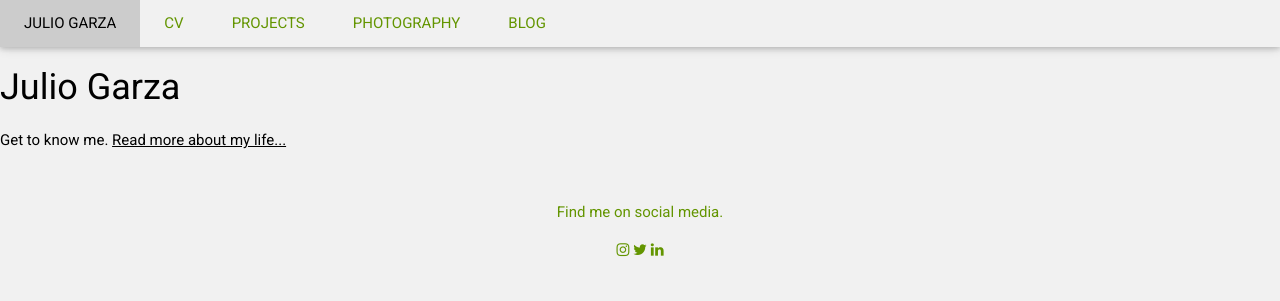
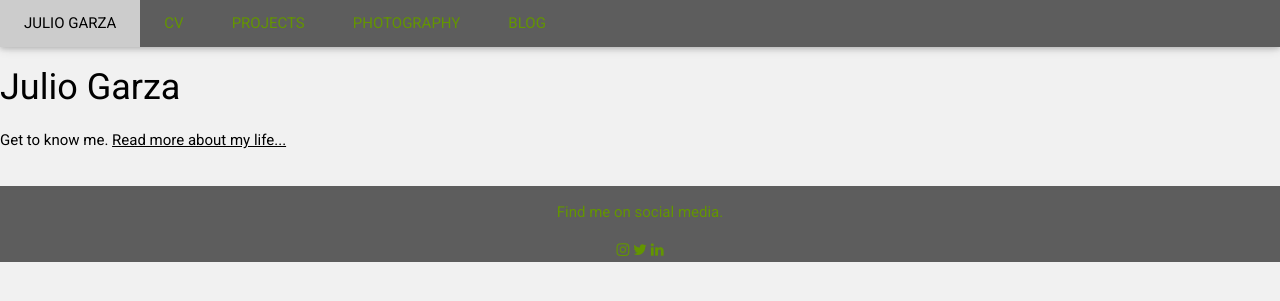
Before and after one commit to juliogarza/juliogarza.github.io, a Jekyll site: the page built from index.html, in a window 1280 px wide. Shown: the top 301 px of the page. Built offline with Jekyll 4.4.1, drawn with Linux system fonts in a browser that asks for light colours.

Commit message:
Update default.html
Updated background color of footer and nav bar to #5D5D5D

```diff
--- a/_layouts/default.html
+++ b/_layouts/default.html
@@ -18,7 +18,7 @@ html,body,h1,h2,h3,h4,h5,h6 {font-family: "Roboto", sans-serif}
 	<nav>
 <!-- Navbar -->
 <div class="w3-top">
-  <div class="w3-bar w3-card" style="color:#639500;">
+  <div class="w3-bar w3-card" style="color:#639500; background-color:#5D5D5D;">
     <a class="w3-bar-item w3-button w3-padding-large w3-hide-medium w3-hide-large w3-right" href="javascript:void(0)" onclick="myFunction()" title="Toggle Navigation Menu"><i class="fa fa-bars"></i></a>
     <a href="/" class="w3-bar-item w3-button w3-padding-large">JULIO GARZA</a>
     <a href="/CV" class="w3-bar-item w3-button w3-padding-large w3-hide-small">CV</a>
@@ -51,7 +51,7 @@ html,body,h1,h2,h3,h4,h5,h6 {font-family: "Roboto", sans-serif}
  		           {{ content }}
 		</div><!-- /.container -->
 
-<footer class="w3-container w3-center w3-margin-top" style="color:#639500; position:absolute; bottom: 0px; left: 0px; right: 0px; margin-bottom: 0px;">
+<footer class="w3-container w3-center w3-margin-top" style="color:#639500; background-color:#5D5D5D; position:absolute; bottom: 0px; left: 0px; right: 0px; margin-bottom: 0px;">
   <p>Find me on social media.</p>
   <a href="https://www.instagram.com/julio16/?hl=en" target="_blank"><i class="fa fa-instagram w3-hover-opacity"></i></a>
   <a href="https://twitter.com/ElJulioGarza" target="_blank"><i class="fa fa-twitter w3-hover-opacity"></i></a>
```
